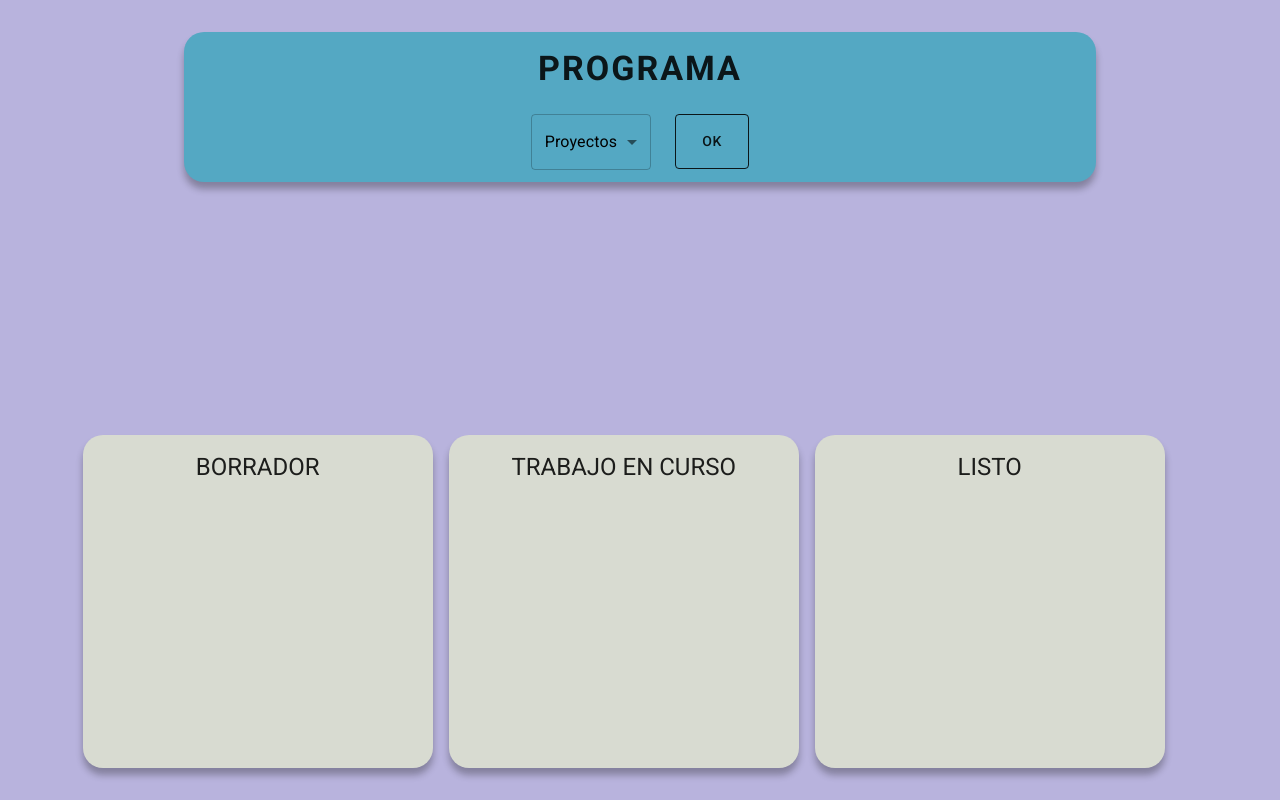
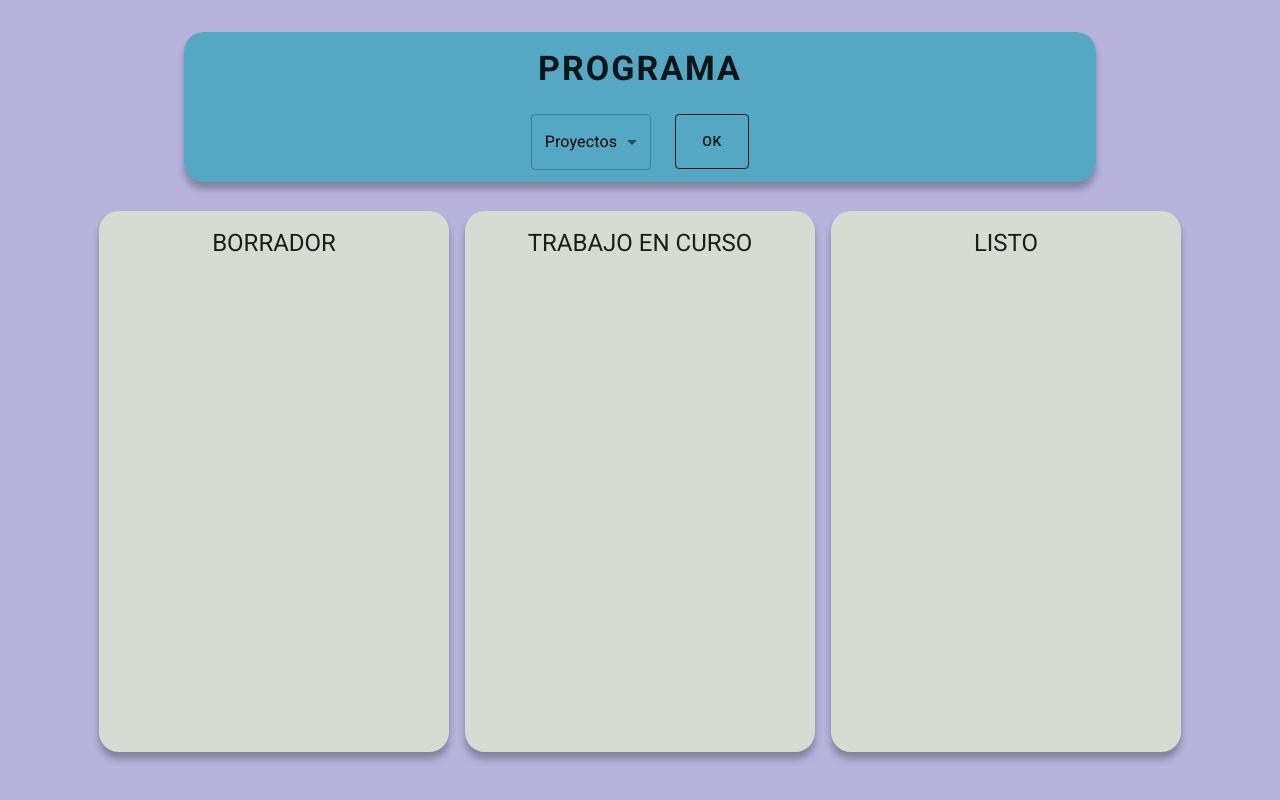
Before and after one commit to CJ-arg/mern-challenge, a React (Vite) app: page / in a window 1280 px wide. Built offline with nearby package versions, Linux system fonts and the light colour scheme.

Commit message:
task title & cards

```diff
--- a/src/components/TasksList.tsx
+++ b/src/components/TasksList.tsx
@@ -8,17 +8,19 @@ import {
   MenuItem,
   Typography,
 } from "@mui/material";
-import Select, { SelectChangeEvent } from "@mui/material/Select";
 import TaskCard from "./TaskCard";
 
 export const TasksList = () => {
-  const [age, setAge] = useState("");
-
-  const handleChange = (event: SelectChangeEvent) => {
-    setAge(event.target.value as string);
-  };
   return (
-    <Grid container xs={11} gap={2}>
+    <Grid
+      container
+      xs={11}
+      gap={2}
+      direction="row"
+      alignItems="flex-satrt"
+      justifyContent="center"
+      sx={{ minHeight: "70vh", padding: 2 }}
+    >
       <TaskCard title="BORRADOR" />
       <TaskCard title="TRABAJO EN CURSO" />
       <TaskCard title="LISTO" />
```
